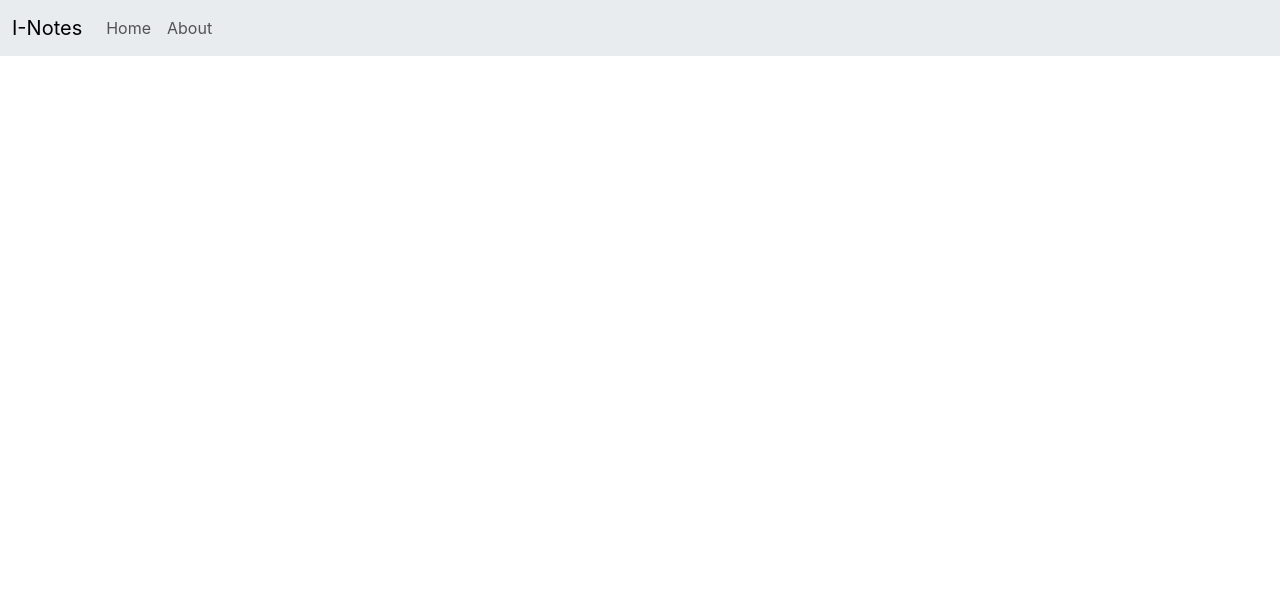
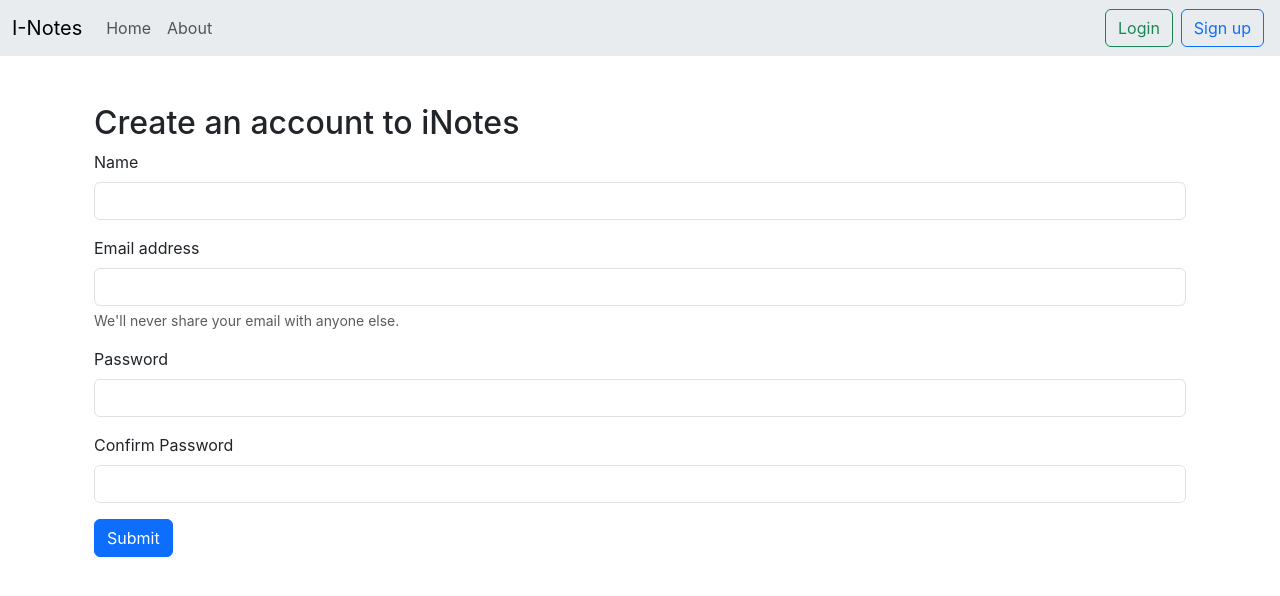
Before and after one commit to Mr-Strange-01/i-notes-react, a React (Create React App) app: page /signup in a window 1280 px wide. Before the commit this address had no page. Shown: the top 596 px of the page. Built offline with nearby package versions, Linux system fonts and the light colour scheme.

Commit message:
##18/12 Completed the iNotes Project

```diff
--- a/package.json
+++ b/package.json
@@ -6,12 +6,15 @@
     "@testing-library/jest-dom": "^5.17.0",
     "@testing-library/react": "^13.4.0",
     "@testing-library/user-event": "^13.5.0",
+    "bootstrap-notify": "^3.1.3",
     "concurrently": "^9.1.0",
+    "jquery": "^3.7.1",
     "nodemon": "^3.1.7",
     "react": "^18.3.1",
     "react-dom": "^18.3.1",
     "react-router-dom": "^6.28.0",
     "react-scripts": "5.0.1",
+    "react-sweetalert2": "^0.6.0",
     "web-vitals": "^2.1.4"
   },
   "scripts": {
--- a/src/App.js
+++ b/src/App.js
@@ -3,6 +3,8 @@ import Home from './Components/Home';
 import About from './Components/About';
 import Navbar from './Components/Layouts/Navbar';
 import NoteState from './Context/NoteState';
+import Login from './Components/Login';
+import Signup from './Components/Signup';
 
 function App() {
   return (
@@ -14,6 +16,8 @@ function App() {
             <Routes>
                 <Route path="/" element={<Home />} />
                 <Route path="/about" element={<About />} />
+                <Route path="/login" element={<Login />} />
+                <Route path="/signup" element={<Signup />} />
             </Routes>
           </div>
         </BrowserRouter>
--- a/src/Components/AddNote.js
+++ b/src/Components/AddNote.js
@@ -3,13 +3,14 @@ import NoteContext from '../Context/context'
 
 export default function AddNote() {
     const context = useContext(NoteContext);
-    const {addNote} = context;
+    const {notes, addNote} = context;
 
     const [note, setNote] = useState({title: "", description: "", tag: ""});
 
     const handleSubmit = (e) => {
         e.preventDefault();
         addNote(note.title, note.description, note.tag);
+        setNote({title: "", description: "", tag: ""});
     }
 
     const onChange = (e) => {
@@ -20,15 +21,15 @@ export default function AddNote() {
           <form>
             <div className="mb-3">
               <label htmlFor="title" className="form-label">Title</label>
-              <input type="text" className="form-control" id="title" name="title" onChange={onChange}/>
+              <input type="text" className="form-control" id="title" name="title" value={note.title} onChange={onChange}/>
             </div>
             <div className="mb-3">
               <label htmlFor="description" className="form-label">Description</label>
-              <input type="text" className="form-control" id="description" name="description" onChange={onChange}/>
+              <input type="text" className="form-control" id="description" name="description" value={note.description} onChange={onChange}/>
             </div>
             <div className="mb-3">
               <label htmlFor="tag" className="form-label">Tag</label>
-              <input type="text" className="form-control" id="tag" name="tag" onChange={onChange}/>
+              <input type="text" className="form-control" id="tag" name="tag" value={note.tag} onChange={onChange}/>
             </div>
             <button type="submit" className="btn btn-primary" onClick={handleSubmit}>Submit</button>
           </form>
--- a/src/Components/Layouts/Navbar.js
+++ b/src/Components/Layouts/Navbar.js
@@ -1,9 +1,15 @@
 import React from 'react'
-import { Link, useLocation } from 'react-router-dom'
+import { Link, useLocation, useNavigate } from 'react-router-dom'
 
 export default function Navbar() {
 
   const location = useLocation();
+
+  const navigate = useNavigate();
+  const handleLogout = () => {
+    localStorage.removeItem('token');
+    navigate('/login');
+  }
 
   return (
     <>
@@ -22,6 +28,13 @@ export default function Navbar() {
                     <Link className={`nav-link ${location.pathname === "/about" ? "active" : ""}`} to="/about">About</Link>
                     </li>
                 </ul>
+                {!localStorage.getItem('token') ? <div className="d-flex">
+                    <Link className="btn btn-outline-success mx-1" to="/login">Login</Link>
+                    <Link className="btn btn-outline-primary mx-1" to="/signup">Sign up</Link>
+                </div> :
+                        <div className="d-flex">
+                            <button className="btn btn-outline-danger mx-1" onClick={handleLogout}>Logout</button>
+                        </div>}
                 </div>
             </div>
         </nav>
--- /dev/null
+++ b/src/Components/Login.js
@@ -0,0 +1,57 @@
+import React, { useState } from 'react'
+import { showNotification } from '../utils/notify';
+import { useNavigate } from 'react-router-dom';
+export default function Login() {
+
+    const [credentials, setCredentials] = useState({email: "", password: ""});
+
+    const navigate = useNavigate();
+    const handleSubmit = async (e) => {
+      e.preventDefault();
+        try
+        {
+          const response = await fetch('http://localhost:3001/api/auth/login', {
+              method: "POST",
+              headers: {
+                "Content-Type": "application/json",
+              },
+              body: JSON.stringify({email: credentials.email, password: credentials.password}),
+          });
+
+          const json = await response.json();
+          if(json.success)
+          {
+            //redirect
+            localStorage.setItem("token", json.authToken);
+            navigate("/");
+          }
+          else {
+            showNotification(json.error, "error");
+          }
+        } catch (error) {
+            console.error(error.message);
+        }
+    }
+
+    const handleOnChange = (e) => {
+      setCredentials({...credentials, [e.target.name]: e.target.value});
+    }
+
+  return (
+    <div className="container my-5">
+      <h2>Login to continue</h2>
+      <form onSubmit={handleSubmit}>
+        <div className="mb-3">
+            <label htmlFor="email" className="form-label">Email address</label>
+            <input type="email" className="form-control" id="email" name="email" onChange={handleOnChange} value={credentials.email} />
+                <div id="emailHelp" className="form-text">We'll never share your email with anyone else.</div>
+        </div>
+        <div className="mb-3">
+            <label htmlFor="password" className="form-label">Password</label>
+            <input type="password" className="form-control" id="password" name="password" onChange={handleOnChange} value={credentials.password}/>
+        </div>
+        <button type="submit" className="btn btn-primary">Submit</button>
+      </form>
+    </div>
+  )
+}
--- a/src/Components/Notes.js
+++ b/src/Components/Notes.js
@@ -1,25 +1,88 @@
-import React ,{ useContext, useEffect } from 'react'
+import React ,{ useState, useContext, useEffect, useRef } from 'react'
+import { useNavigate } from 'react-router-dom';
 import NoteContext from '../Context/context'
 import NoteItem from './NoteItem';
 import AddNote from './AddNote';
 
 export default function Notes() {
     const context = useContext(NoteContext);
-    const {notes, setNotes, getNotes} = context;
+    const {notes, getNotes, updateNote} = context;
+
+    const ref = useRef(null);
+    const refClose = useRef(null);
+
+    const [note, setNote] = useState({id: "", etitle: "", edescription: "", etag: ""});
+
+    let navigage = useNavigate();
 
     useEffect(() => {
-        getNotes();
+      if(localStorage.getItem('token'))
+        {
+          getNotes();
+        }
+        else {
+          navigage('/login');
+        }
         // eslint-disable-next-line
     }, []);
 
+    const handleSubmit = (e) => {
+      e.preventDefault();
+      updateNote(note.etitle, note.edescription, note.etag, note.id);
+      refClose.current.click();
+  }
+
+  const onChange = (e) => {
+      setNote({...note, [e.target.name]: e.target.value});
+  }
+    const updateNotePage = (current) => {
+        ref.current.click();
+        setNote({etitle: current.title, edescription: current.description, etag: current.tag, id: current._id});
+    }
+
   return (
     <>
+      <button style={{display: 'none'}} ref={ref} type="button" className="btn btn-primary" data-bs-toggle="modal" data-bs-target="#exampleModal">
+        Launch demo modal
+      </button>
+
+      <div className="modal fade" id="exampleModal" tabIndex="-1" aria-labelledby="exampleModalLabel" aria-hidden="true">
+        <div className="modal-dialog">
+          <div className="modal-content">
+            <div className="modal-header">
+              <h1 className="modal-title fs-5" id="exampleModalLabel">Modal title</h1>
+              <button type="button" className="btn-close" data-bs-dismiss="modal" aria-label="Close"></button>
+            </div>
+            <div className="modal-body">
+              <form>
+                <div className="mb-3">
+                  <label htmlFor="etitle" className="form-label">Title</label>
+                  <input type="text" className="form-control" id="etitle" value={note.etitle} name="etitle" onChange={onChange}/>
+                </div>
+                <div className="mb-3">
+                  <label htmlFor="edescription" className="form-label">Description</label>
+                  <input type="text" className="form-control" id="edescription" value={note.edescription} name="edescription" onChange={onChange}/>
+                </div>
+                <div className="mb-3">
+                  <label htmlFor="etag" className="form-label">Tag</label>
+                  <input type="text" className="form-control" id="etag" value={note.etag} name="etag" onChange={onChange}/>
+                </div>
+              </form>
+            </div>
+            <div className="modal-footer">
+              <button ref={refClose} type="button" className="btn btn-secondary" data-bs-dismiss="modal">Close</button>
+              <button type="button" className="btn btn-primary" onClick={handleSubmit}>Save changes</button>
+            </div>
+          </div>
+        </div>
+      </div>
+
       <AddNote />
       <div className="notes">
         <div className="row my-3">
-            {notes.map((note, index) => {
+            {notes.length === 0 ? <h3>No notes to display</h3> : notes.map((note, index) => {
                 return (
-                    <NoteItem key={index} note={note} />
+                    <NoteItem key={index} note={note} updateNote={updateNotePage} />
                 )
             })}
         </div>
--- /dev/null
+++ b/src/Components/Signup.js
@@ -0,0 +1,56 @@
+import React, { useState } from 'react'
+import { useNavigate } from 'react-router-dom';
+
+export default function Signup() {
+  const [credentials, setCredentials] = useState({name: "", email: "", password: "", cpassword: ""});
+  const navigate = useNavigate();
+  const handleOnSubmit = async (e) => {
+    e.preventDefault();
+    const response = await fetch('http://localhost:3001/api/auth/register', {
+        method: "POST",
+        headers: {
+          "Content-Type": "application/json",
+        },
+        body: JSON.stringify({name: credentials.name, email: credentials.email, password: credentials.password, cpassword: credentials.cpassword}),
+    });
+
+    const json = await response.json();
+    if(json.success)
+    {
+      localStorage.setItem('token', json.authToken);
+      navigate("/");
+    }
+  }
+  const onChange = (e) => {
+    setCredentials({...credentials, [e.target.name]: e.target.value});
+  }
+  return (
+    <div className="container my-5">
+      <h2>Create an account to iNotes</h2>
+      <form onSubmit={handleOnSubmit}>
+        <div className="mb-3">
+          <label htmlFor="name" className="form-label">Name</label>
+          <input type="text" className="form-control" id="name" name="name" onChange={onChange} aria-describedby="emailHelp" />
+        </div>
+        <div className="mb-3">
+          <label htmlFor="email" className="form-label">Email address</label>
+          <input type="email" className="form-control" id="email" name="email" onChange={onChange} />
+          <div id="emailHelp" className="form-text">We'll never share your email with anyone else.</div>
+        </div>
+        <div className="mb-3">
+          <label htmlFor="password" className="form-label">Password</label>
+          <input type="password" className="form-control" id="password" name="password" onChange={onChange} />
+        </div>
+        <div className="mb-3">
+          <label htmlFor="cpassword" className="form-label">Confirm Password</label>
+          <input type="password" className="form-control" id="cpassword" name="cpassword" onChange={onChange} />
+        </div>
+        {/* <div className="mb-3 form-check">
+          <input type="checkbox" className="form-check-input" id="exampleCheck1" />
+          <label className="form-check-label" htmlFor="exampleCheck1">Check me out</label>
+        </div> */}
+        <button type="submit" className="btn btn-primary">Submit</button>
+      </form>
+    </div>
+  )
+}
--- /dev/null
+++ b/src/utils/notify.js
@@ -0,0 +1,17 @@
+// utils/notify.js
+import $ from 'jquery';
+import 'bootstrap-notify';
+
+export const showNotification = (message, type = 'success') => {
+    $.notify(
+      { message },
+      {
+        type,
+        placement: {
+          from: "top",
+          align: "right",
+        },
+        delay: 1500,
+      }
+    );
+  };
```
Also changed, not shown: src/Components/NoteItem.js (+4 -3 lines), src/Context/NoteState.js (+36 -6 lines), 1 other file (tests, documents, lock files or other folders).
